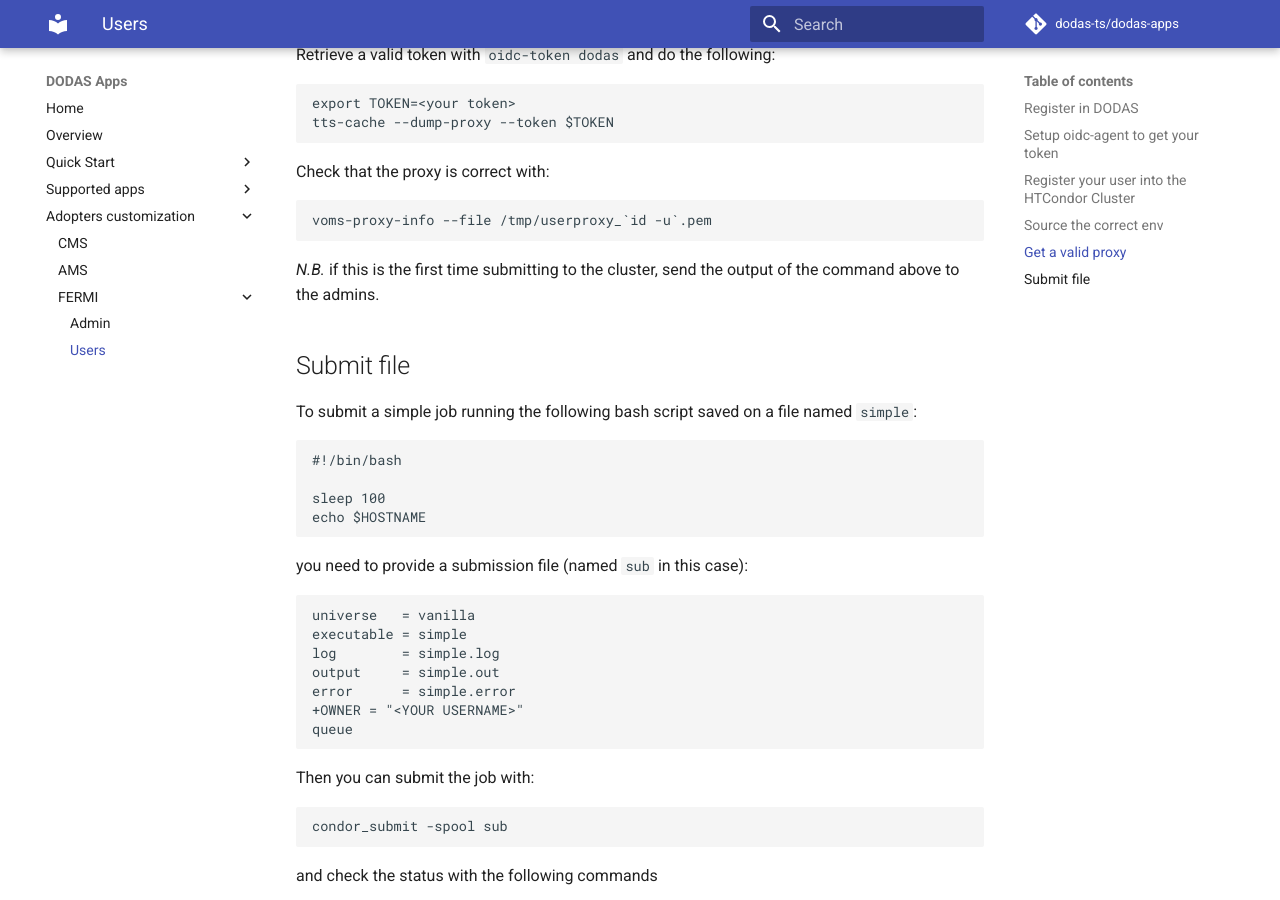
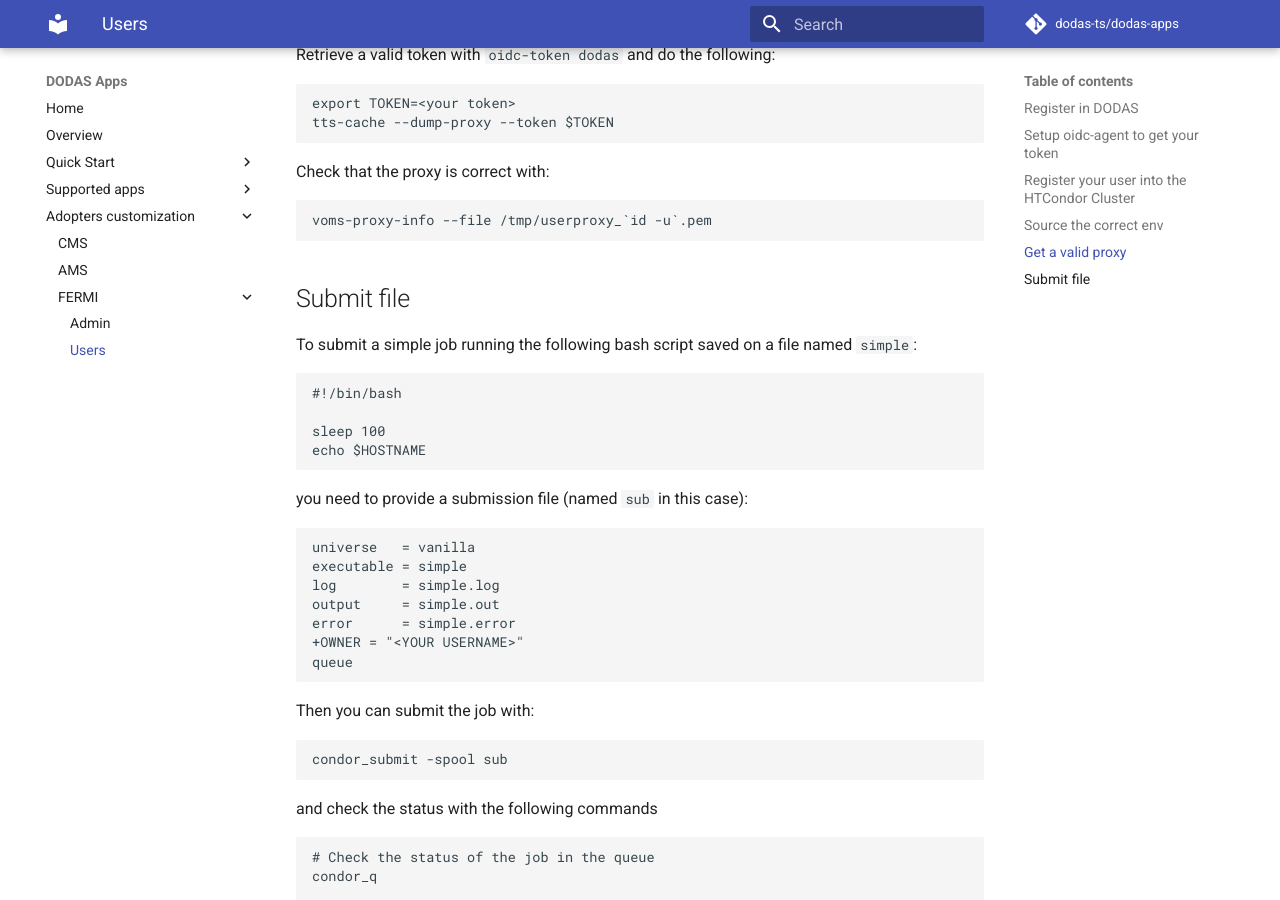
Before and after one commit to DODAS-TS/dodas-apps, an MkDocs documentation site: the page built from docs/community_fermi_users.md, in a window 1280 px wide and 900 px high, scrolled down 797 px. Built offline with MkDocs 1.6.1 and Material for MkDocs 9.7.7, drawn with Linux system fonts in a browser that asks for light colours; comment, search, counter and statistics services are not loaded.

````diff
--- a/docs/community_fermi_users.md
+++ b/docs/community_fermi_users.md
@@ -36,8 +36,6 @@
 ```bash
 voms-proxy-info --file /tmp/userproxy_`id -u`.pem
 ```
-
-*N.B.* if this is the first time submitting to the cluster, send the output of the command above to the admins.
 
 ## Submit file
 
````
